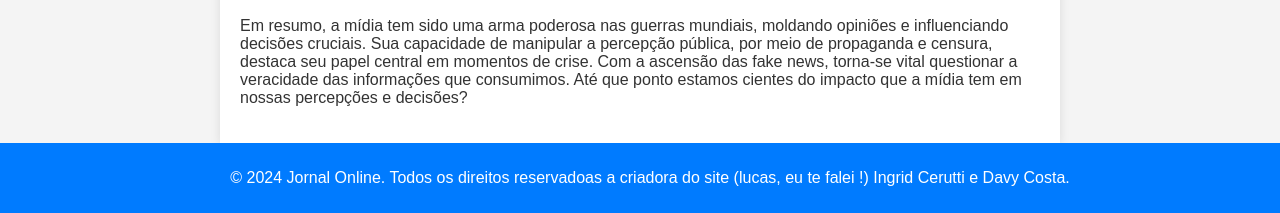
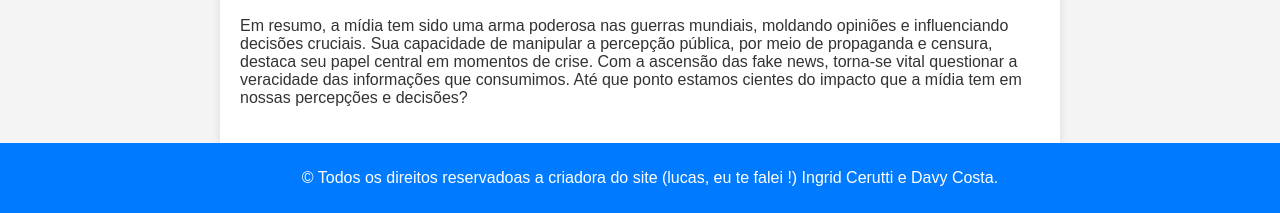
Before and after one commit to cerutti-i/Projeto-literario-escolar, a plain HTML site: page index.html in a window 1280 px wide. Shown: the part 1422-1635 px from the top of the page. Drawn offline with Linux system fonts and the light colour scheme.

Commit message:
Update index.html

```diff
--- a/index.html
+++ b/index.html
@@ -53,7 +53,7 @@
     </main>
 
     <footer>
-        <p>&copy; 2024 Jornal Online. Todos os direitos reservadoas a criadora do site (lucas, eu te falei !) Ingrid Cerutti e Davy Costa.</p>
+        <p>&copy; Todos os direitos reservadoas a criadora do site (lucas, eu te falei !) Ingrid Cerutti e Davy Costa.</p>
     </footer>
 </body>
 </html>
```
